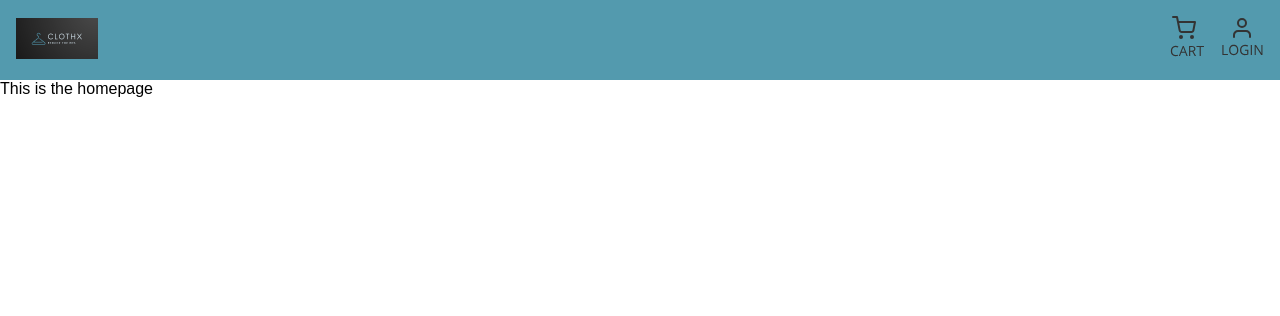
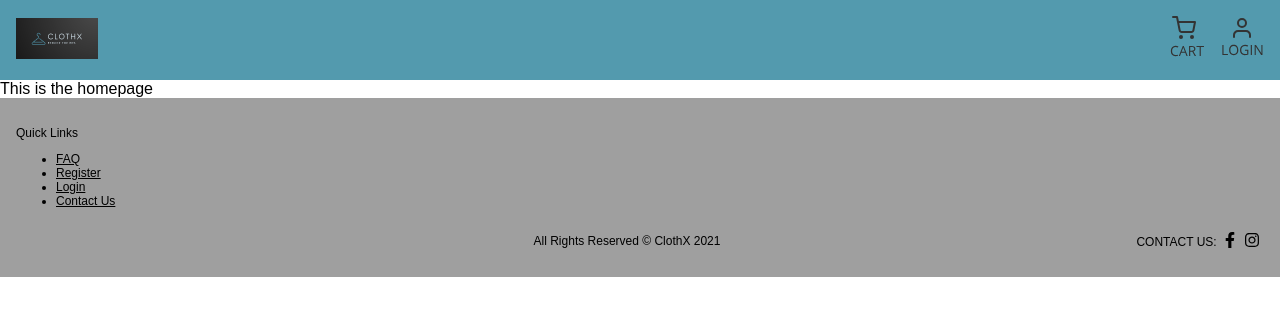
Before and after one commit to annahndr/cloth_x, a React (Create React App) app in the folder client/: page / in a window 1280 px wide. Shown: the top 316 px of the page. Built offline with nearby package versions, Linux system fonts and the light colour scheme.

Commit message:
Adds footer

```diff
--- a/client/package.json
+++ b/client/package.json
@@ -3,6 +3,11 @@
   "version": "0.1.0",
   "private": true,
   "dependencies": {
+    "@fortawesome/fontawesome-free": "^5.15.3",
+    "@fortawesome/fontawesome-svg-core": "^1.2.35",
+    "@fortawesome/free-brands-svg-icons": "^5.15.3",
+    "@fortawesome/free-solid-svg-icons": "^5.15.3",
+    "@fortawesome/react-fontawesome": "^0.1.14",
     "@testing-library/jest-dom": "^5.11.10",
     "@testing-library/react": "^11.2.6",
     "@testing-library/user-event": "^12.8.3",
--- a/client/src/App.js
+++ b/client/src/App.js
@@ -9,6 +9,11 @@ import Header from './components/header/Header';
 import Home from "./pages/Home";
 import Login from "./pages/Login";
 import Cart from "./pages/Cart";
+import Footer from "./components/footer/Footer";
+
+import { library } from '@fortawesome/fontawesome-svg-core';
+import { fab } from '@fortawesome/free-brands-svg-icons';
+library.add(fab);
 
 function App() {
   return (
@@ -27,6 +32,7 @@ function App() {
             <Home />
           </Route>
         </Switch>
+        <Footer />
     </div>
     </Router>
   );
--- a/client/src/components/footer/Footer.js
+++ b/client/src/components/footer/Footer.js
@@ -1,6 +1,30 @@
+import './footer.scss';
+import { Link } from 'react-router-dom';
+import { FontAwesomeIcon } from '@fortawesome/react-fontawesome';
 
 const Footer = () => {
-    return 'footer'
+    return <footer className="footer">
+            <div className="quick-links">
+                <p className="quick-links_heading">Quick Links</p>
+                <ul>
+                <li><Link to="/faq">FAQ</Link></li>
+                <li><Link to="/register">Register</Link></li>
+                <li><Link to="/login">Login</Link></li>
+                <li><Link to="/contact-us">Contact Us</Link></li>
+                </ul>
+            </div>
+            <div className="footer-bottom">
+            <div className="footer-bottom_hidden">
+                <p>CONTACT US: <FontAwesomeIcon icon={['fab', 'facebook-f']} className="icon" /><FontAwesomeIcon icon={['fab', 'instagram']} className="icon" /></p>
+            </div>
+                <div className="footer-bottom_copyright">
+                    <p>All Rights Reserved &#169; ClothX 2021</p>
+                </div>
+                <div className="footer-bottom_contact">
+                <p>CONTACT US: <FontAwesomeIcon icon={['fab', 'facebook-f']} className="icon" /><FontAwesomeIcon icon={['fab', 'instagram']} className="icon" /></p>
+                </div>
+            </div>
+        </footer>
 }
 
 export default Footer;
--- a/client/src/components/footer/footer.scss
+++ b/client/src/components/footer/footer.scss
@@ -0,0 +1,28 @@
+@import "../../styles/base/variables.scss";
+@import "../../styles/base/buttons.scss";
+
+.footer {
+    background-color: $grey;
+    padding: 1rem;
+    font-size: .75rem;
+}
+
+a {
+    color: black;
+}
+
+.footer-bottom {
+    display: flex;
+    align-items: center;
+    justify-content: space-between;
+}
+
+.footer-bottom_hidden {
+    visibility: hidden;
+}
+
+
+.footer-bottom_contact .icon {
+    margin: 0 5px;
+    font-size: 1rem;
+}
--- a/client/src/styles/base/variables.scss
+++ b/client/src/styles/base/variables.scss
@@ -1 +1,2 @@
 $teal: #539aae;
+$grey: #9f9f9f;
```
Also changed, not shown: 1 other file (tests, documents, lock files or other folders).
